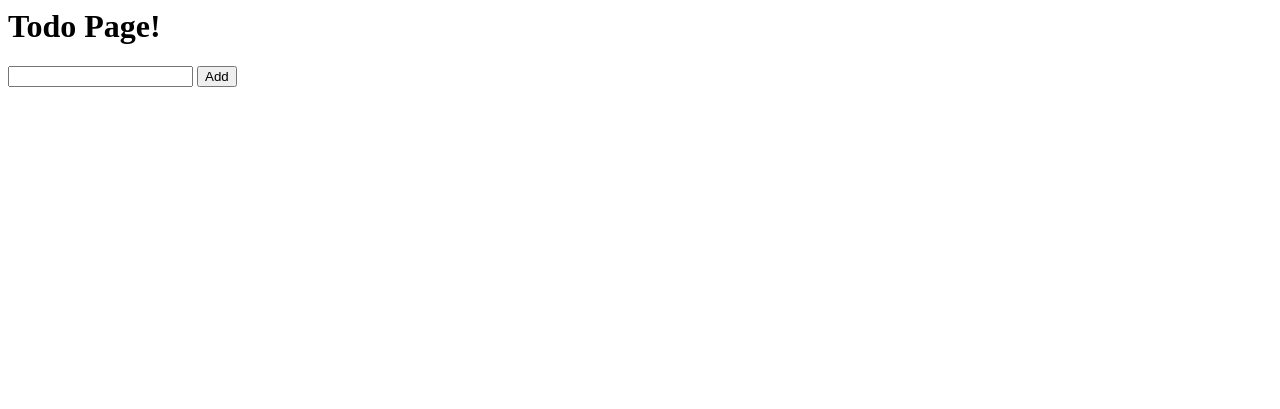
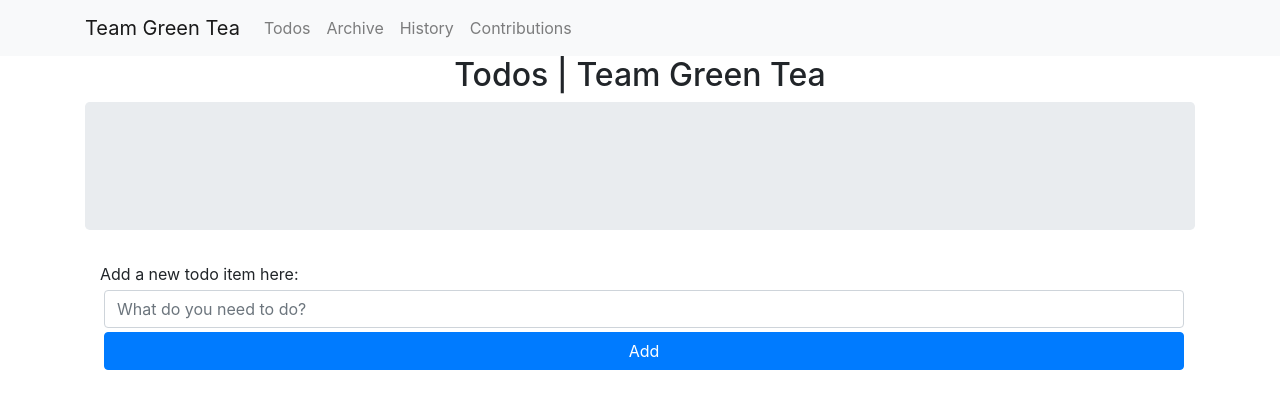
Before and after one commit to bchewy/TeamGreenTea, a Django app: page /todo/ in a window 1280 px wide. Shown: the top 409 px of the page. Run offline with Django 3.2, Linux system fonts and the light colour scheme; data that the repository does not hold is empty; some libraries are stand-ins or nearby versions.

Commit message:
Cleaned up all views with bootstrap and added handy feature for clearing history, also added more logging for todo items.

```diff
--- a/main/urls.py
+++ b/main/urls.py
@@ -15,7 +15,7 @@ Including another URLconf
 """
 from django.contrib import admin
 from django.urls import include, path
-from todolist.views import todoView, addTodo, deleteTodo, updateTodo, todoArchived, deleteTodoArchived, restoreTodoArchived, archiveTodo, todoHistoryView
+from todolist.views import todoView, addTodo, deleteTodo, updateTodo, todoArchived, deleteTodoArchived, restoreTodoArchived, archiveTodo, todoHistoryView, todoHistoryClear
 
 urlpatterns = [
     path('admin/', admin.site.urls),
@@ -32,6 +32,7 @@ urlpatterns = [
     path("restoreArchive/<int:pk>/", restoreTodoArchived),
     # Routes for history/logging
     path("todo_history/", todoHistoryView),
+    path("clearHistory/", todoHistoryClear),
 
 
 ]
--- a/todolist/templates/base.html
+++ b/todolist/templates/base.html
@@ -2,18 +2,27 @@
 
 <nav class="navbar navbar-expand-lg navbar-light bg-light">
     <div class="container">
-        <a class="navbar-brand" href="{% url 'todolist_index' %}">Green Tea To Do List</a>
+        <a class="navbar-brand" href="{% url 'todolist_index' %}">Team Green Tea</a>
         <button class="navbar-toggler" type="button" data-toggle="collapse" data-target="#navbarSupportedContent" aria-controls="navbarSupportedContent" aria-expanded="false" aria-label="Toggle navigation">
           <span class="navbar-toggler-icon"></span>
         </button>
 
         <div class="collapse navbar-collapse" id="navbarSupportedContent">
           <ul class="navbar-nav mr-auto">
-            <li class="nav-item active">
+            <!-- <li class="nav-item active">
               <a class="nav-link" href="{% url 'todolist_index' %}">Home</a>
+            </li> -->
+            <li class="nav-item">
+              <a class="nav-link" href="/todo">Todos</a>
             </li>
             <li class="nav-item">
-              <a class="nav-link" href="{% url 'todolist_index' %}">#</a>
+              <a class="nav-link" href="/todoArchived">Archive</a>
+            </li>
+            <li class="nav-item">
+              <a class="nav-link" href="/todo_history">History</a>
+            </li>
+            <li class="nav-item">
+              <a class="nav-link" href="{% url 'todolist_contributions' %}">Contributions</a>
             </li>
           </ul>
         </div>
--- a/todolist/templates/todo.html
+++ b/todolist/templates/todo.html
@@ -1,24 +1,53 @@
-<h1>Todo Page!</h1>
 
-<ul>
-    {% for todo_item in all_items %}
-        <li>
-            {{ todo_item.content }}, <b>Created on: </b>{{todo_item.created_at}}
-            <form action="/updateTodo/{{todo_item.id}}/" style="display:inline;" method="post">{% csrf_token %}
-                <input type="text" name="content"/>
-                <input type="submit" value="Update"/>
+{% extends "base.html" %}
+{% block page_content %}
+
+<div>
+    <h2 class="text-center">Todos | Team Green Tea</h2>
+    <div class="jumbotron">
+        <div class="list-group">
+            {% for todo_item in all_items %}
+            <a href="#" class="list-group-item list-group-item-action flex-column align-items-start">
+                <div class="d-flex w-100 justify-content-between">
+                    <h5 class="mb-1">Todo Item # {{todo_item.id}}</h5>
+                    <small>{{todo_item.created_at}},
+                        TAGS:
+                        {% for tags in todo_item.tags.all %}
+                            {{ tags.name }},
+                        {% endfor %}
+                    </small>
+                </div>
+                <p class="mb-1">{{ todo_item.content }}</p>
+                <div class="d-flex w-100 justify-content-end">
+                    <form class="mr-1" action="/updateTodo/{{todo_item.id}}/"method="post">
+                        {% csrf_token %}
+                        <input type="text" name="content" value="{{todo_item.content}}" />
+                        <input class="btn btn-success" type="submit" value="Update" />
+                    </form>
+                    <form class="mr-1" action="/deleteTodo/{{todo_item.id}}/"method="post">
+                        {% csrf_token %}
+                        <input class="btn btn-danger" type="submit" value="Delete" />
+                    </form>
+                    <form action="/archiveTodo/{{todo_item.id}}/" method="post">
+                        {% csrf_token %}
+                        <input class="btn btn-warning" type="submit" value="Archive" />
+                    </form>
+                </div>
+            </a>
+            {% endfor %}
+        </div>
+    </div>
+    <div class="container-fluid">
+        <div class="form-group">
+            <labe class="text-center">Add a new todo item here:</label>
+            <form class="" action="/addTodo/" method="post">
+                {% csrf_token %}
+                <input type="text" class="form-control m-1 valid" name="content" placeholder="What do you need to do?">
+                <input class="btn btn-block btn-primary m-1" type="submit" value="Add" />
             </form>
-            <form action="/deleteTodo/{{todo_item.id}}/" style="display:inline;" method="post">{% csrf_token %}
-                <input type="submit" value="Delete"/>
-            </form>
-            <form action="/archiveTodo/{{todo_item.id}}/" style="display:inline;" method="post">{% csrf_token %}
-                <input type="submit" value="Archive"/>
-            </form>
-        </li>
-    {% endfor %}
-</ul>
+          </div>
 
-<form action="/addTodo/" method="post">{% csrf_token %}
-    <input type="text" name="content"/>
-    <input type="submit" value="Add"/>
-</form>
+    </div>
+
+</div>
+{% endblock %}
--- a/todolist/views.py
+++ b/todolist/views.py
@@ -31,6 +31,8 @@ def archiveTodo(request, pk):
     todo_item.delete()
     newArchivedItem = TodoItemArchived(content = todo_content)
     newArchivedItem.save()
+    logger_object = TodoItemLogger(content = todo_item.content, action='AR')
+    logger_object.save()
     return HttpResponseRedirect('/todo/')
 
 # Updating todoItem
@@ -49,7 +51,10 @@ def todoArchived(request):
 
 def deleteTodoArchived(request, pk):
     archived_todo = TodoItemArchived.objects.get(id = pk)
+    todo_item_content = archived_todo.content
     archived_todo.delete()
+    logger_object = TodoItemLogger(content = todo_item_content, action='DA')
+    logger_object.save()
     return HttpResponseRedirect('/todoArchived/')
 
 def restoreTodoArchived(request, pk):
@@ -57,6 +62,8 @@ def restoreTodoArchived(request, pk):
     todo_content = archived_todo.content
     newTodo = TodoItem(content = todo_content)
     newTodo.save()
+    logger_object = TodoItemLogger(content = todo_content, action='RA')
+    logger_object.save()
     archived_todo.delete()
     return HttpResponseRedirect('/todoArchived/')
 
@@ -66,6 +73,9 @@ def todoHistoryView(request):
     all_todos_items = TodoItemLogger.objects.all()
     return render(request, 'history.html', {'all_items':all_todos_items})
 
+def todoHistoryClear(request):
+    TodoItemLogger.objects.all().delete()
+    return HttpResponseRedirect('/todo_history/')
 
 
 # Others
```
Also changed, not shown: todolist/models.py (+7 -3 lines), todolist/templates/history.html (+32 -8 lines), todolist/templates/todo_archived.html (+41 -9 lines), db.sqlite3, todolist/migrations/0007_auto_20191214_0139.py (added).
